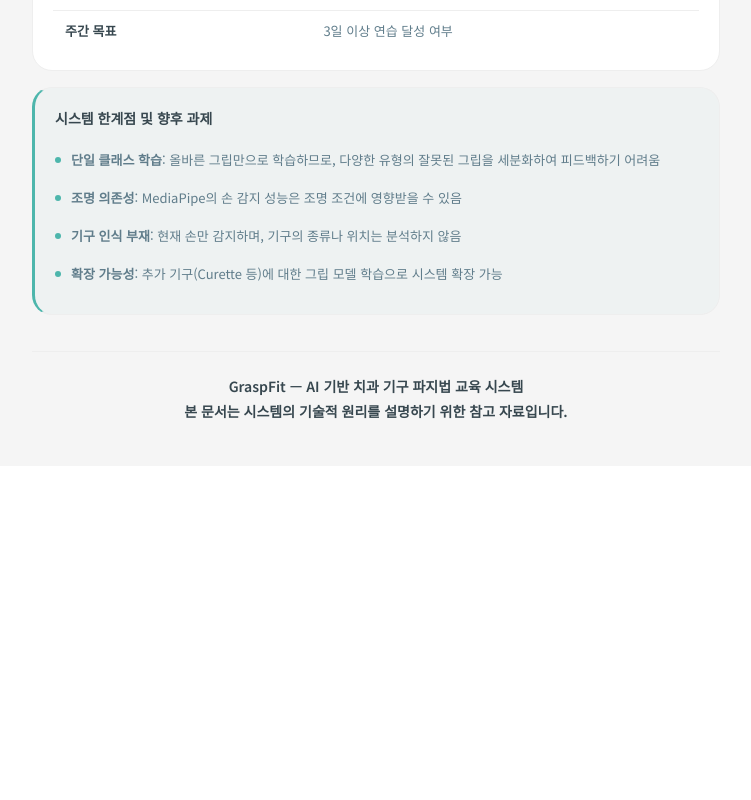
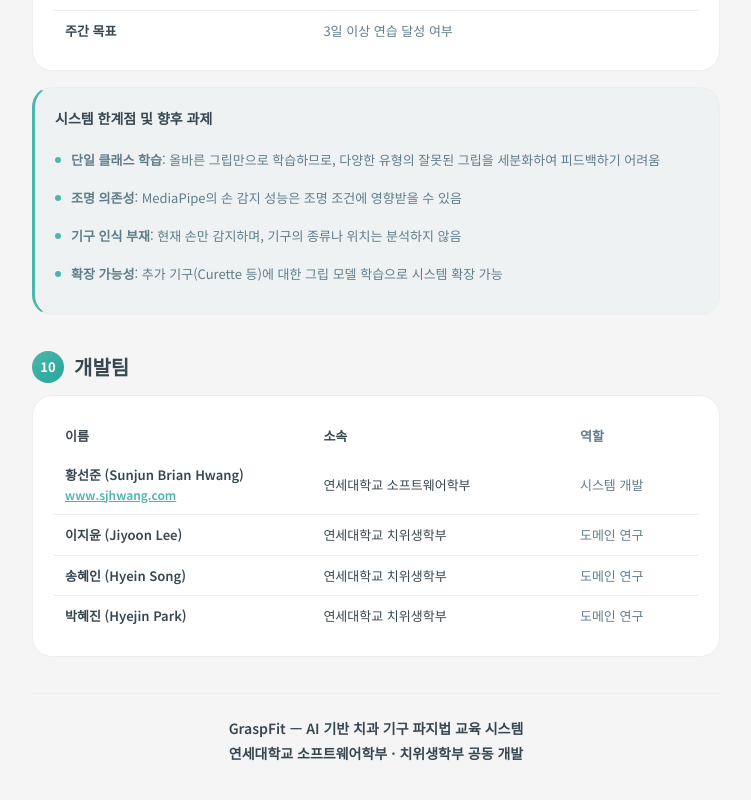
Before and after one commit to justinbrianhwang/GraspFit_project, a React (Vite) app in the folder frontend/: page /system in a window 1280 px wide. Shown: the part 6797-7597 px from the top of the page, without its empty margins (264-1015 px from the left). Before the commit the page ends 7263 px from the top, so only its background shows below. Built offline with nearby package versions, Linux system fonts and the light colour scheme; no server answers; sample sign-in values are in the browser's storage.

Commit message:
feat: 시스템 원리 페이지에 개발팀 정보 추가

```diff
--- a/frontend/src/pages/SystemPage.tsx
+++ b/frontend/src/pages/SystemPage.tsx
@@ -749,9 +749,50 @@ export default function SystemPage() {
           </div>
         </section>
 
+        {/* Team */}
+        <section className="sys-section">
+          <h2 className="sys-section-title">
+            <span className="sys-num">10</span>
+            개발팀
+          </h2>
+          <div className="sys-info-box">
+            <table className="sys-table">
+              <thead>
+                <tr><td><strong>이름</strong></td><td><strong>소속</strong></td><td><strong>역할</strong></td></tr>
+              </thead>
+              <tbody>
+                <tr>
+                  <td>
+                    황선준 (Sunjun Brian Hwang)
+                    <br />
+                    <a href="https://www.sjhwang.com" target="_blank" rel="noopener noreferrer" style={{ fontSize: 12, color: '#4DB6AC' }}>www.sjhwang.com</a>
+                  </td>
+                  <td>연세대학교 소프트웨어학부</td>
+                  <td>시스템 개발</td>
+                </tr>
+                <tr>
+                  <td>이지윤 (Jiyoon Lee)</td>
+                  <td>연세대학교 치위생학부</td>
+                  <td>도메인 연구</td>
+                </tr>
+                <tr>
+                  <td>송혜인 (Hyein Song)</td>
+                  <td>연세대학교 치위생학부</td>
+                  <td>도메인 연구</td>
+                </tr>
+                <tr>
+                  <td>박혜진 (Hyejin Park)</td>
+                  <td>연세대학교 치위생학부</td>
+                  <td>도메인 연구</td>
+                </tr>
+              </tbody>
+            </table>
+          </div>
+        </section>
+
         <div className="sys-footer">
           <p>GraspFit — AI 기반 치과 기구 파지법 교육 시스템</p>
-          <p className="sys-footer-sub">본 문서는 시스템의 기술적 원리를 설명하기 위한 참고 자료입니다.</p>
+          <p className="sys-footer-sub">연세대학교 소프트웨어학부 · 치위생학부 공동 개발</p>
         </div>
       </div>
     </div>
```
